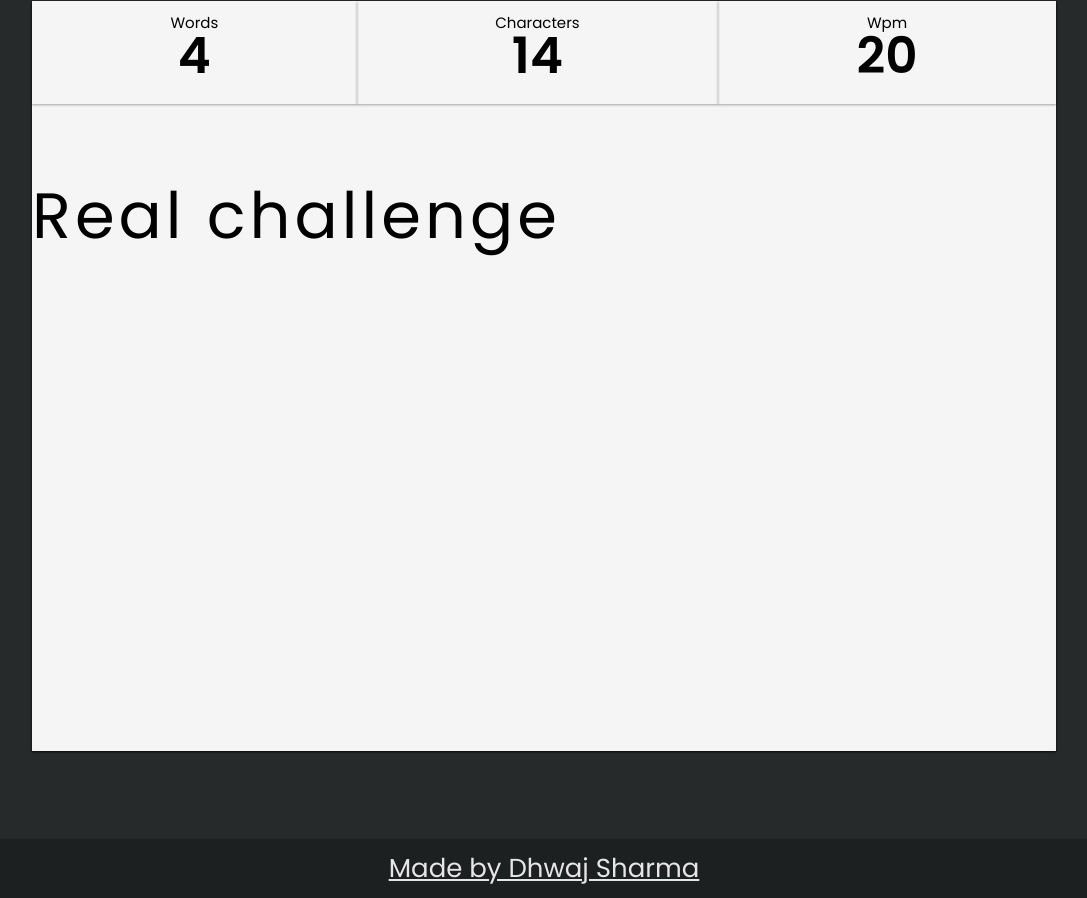
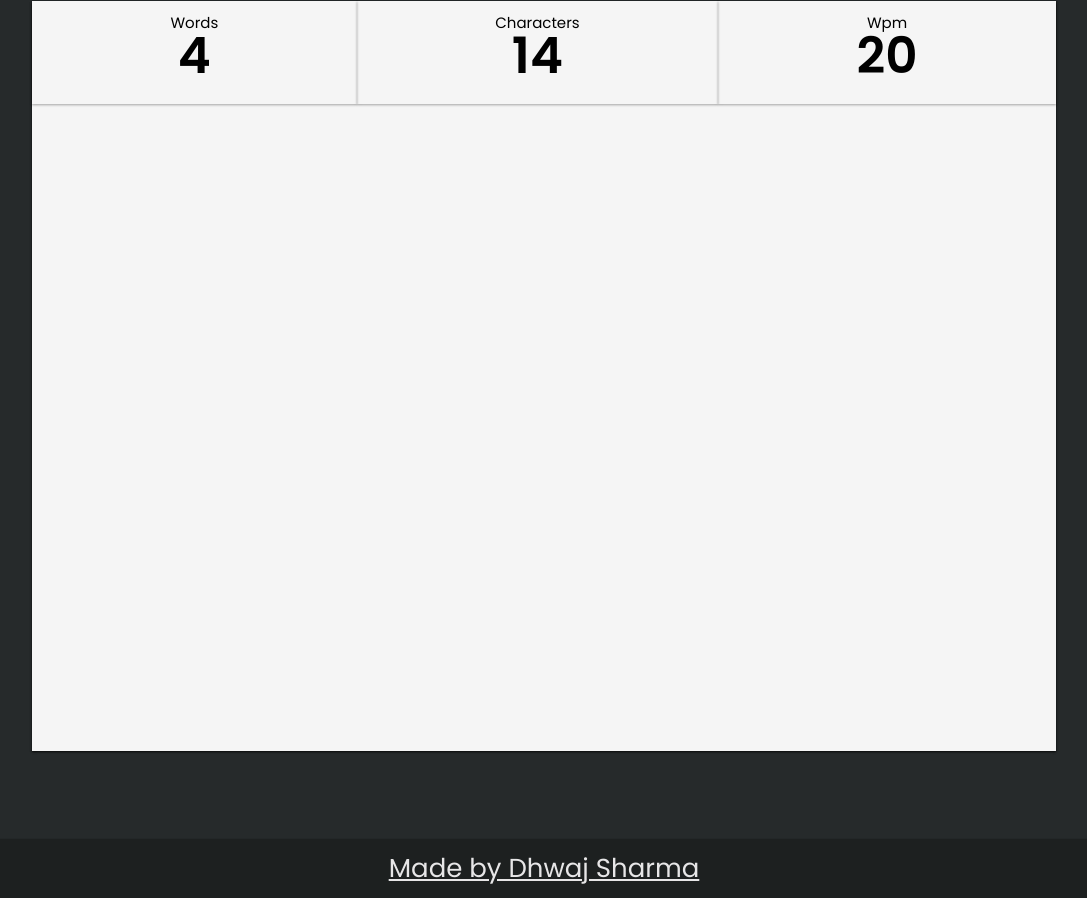
Before and after one commit to dhwajsharma/flash-type-react, a React (Create React App) app: page / in a window 1280 px wide. Shown: the part 991-1889 px from the top of the page, without its empty margins (96-1183 px from the left). Built offline with nearby package versions, Linux system fonts and the light colour scheme.

Commit message:
working on TypingChallenge component

```diff
--- /dev/null
+++ b/src/components/TypingChallenge/TypingChallenge.jsx
@@ -0,0 +1,8 @@
+import React from "react";
+import "./TypingChallenge.css";
+
+const TypingChallenge = () => {
+  return <div></div>;
+};
+
+export default TypingChallenge;
--- a/src/components/TypingChallengeContainer/TypingChallengeContainer.jsx
+++ b/src/components/TypingChallengeContainer/TypingChallengeContainer.jsx
@@ -1,5 +1,6 @@
 import React from "react";
 import ChallengeDetailsCard from "../ChallengeDetailsCard/ChallengeDetailsCard";
+import TypingChallenge from "../TypingChallenge/TypingChallenge";
 import "./TypingChallengeContainer.css";
 
 const TypingChallengeContainer = ({ words, characters, wpm }) => {
@@ -13,7 +14,7 @@ const TypingChallengeContainer = ({ words, characters, wpm }) => {
 
       {/* The real challenge */}
       <div className="typewriter-container">
-        <p>Real challenge</p>
+        <TypingChallenge />
       </div>
     </div>
   );
```
Also changed, not shown: src/components/TypingChallenge/TypingChallenge.css (added).
